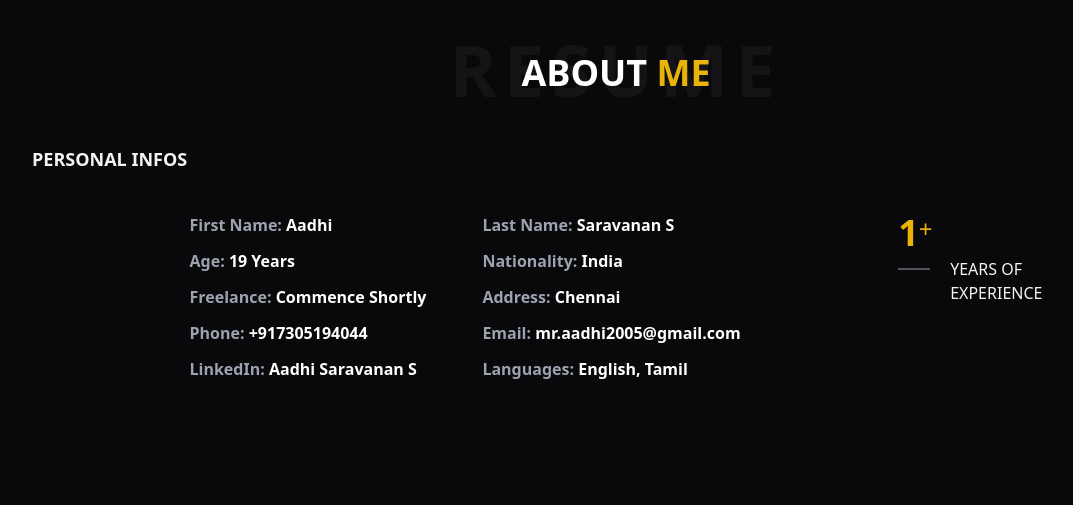
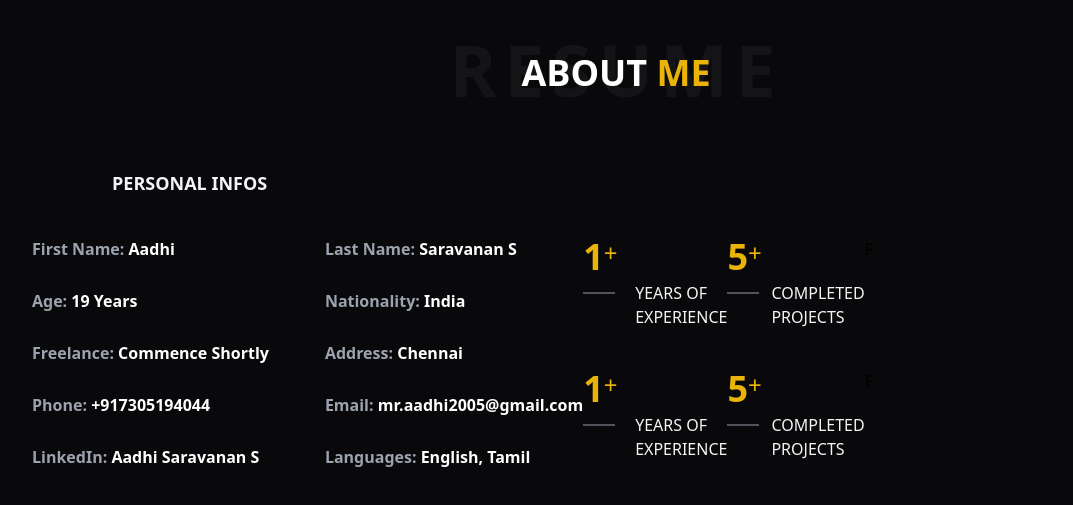
Before and after one commit to Aadhisaravanan13/Portfolio, a React (Vite) app in the folder Portfolio/: page / in a window 1280 px wide. Shown: the part 863-1368 px from the top of the page, without its empty margins (24-1097 px from the left). Built offline with nearby package versions, Linux system fonts and the light colour scheme.

Commit message:
P details in progress

```diff
--- a/Portfolio/src/Screens/About.tsx
+++ b/Portfolio/src/Screens/About.tsx
@@ -1,50 +1,52 @@
 // import Home from "./Home"
 
 function About() {
+
   const personalDetailsList: any = () => {
     return (
-      <div className="flex">
+      <>
         <div className="text-white font-semibold pr-14">
           <ul>
-            <li className="text-gray-400 pb-3">
+            <li className="text-gray-400 pb-7">
               First Name: <span className=" text-white">Aadhi</span>
             </li>
-            <li className="text-gray-400 pb-3">
+            <li className="text-gray-400 pb-7">
               Age: <span className=" text-white">19 Years</span>
             </li>
-            <li className="text-gray-400 pb-3">
+            <li className="text-gray-400 pb-7">
               Freelance: <span className=" text-white">Commence Shortly</span>
             </li>
-            <li className="text-gray-400 pb-3">
+            <li className="text-gray-400 pb-7">
               Phone: <span className=" text-white">+917305194044</span>
             </li>
-            <li className="text-gray-400 pb-3">
+            <li className="text-gray-400 pb-7">
               LinkedIn: <span className=" text-white">Aadhi Saravanan S</span>
             </li>
           </ul>
         </div>
         <div className="text-white font-semibold ">
           <ul>
-            <li className="text-gray-400 pb-3">
+            <li className="text-gray-400 pb-7">
               Last Name: <span className=" text-white">Saravanan S</span>
             </li>
-            <li className="text-gray-400 pb-3">
+            <li className="text-gray-400 pb-7">
               Nationality: <span className=" text-white">India</span>
             </li>
-            <li className="text-gray-400 pb-3">
+            <li className="text-gray-400 pb-7">
               Address: <span className=" text-white">Chennai</span>
             </li>
-            <li className="text-gray-400 pb-3">
+            <li className="text-gray-400 pb-7">
               Email: <span className=" text-white">mr.aadhi2005@gmail.com</span>
             </li>
-            <li className="text-gray-400 pb-3">
+            <li className="text-gray-400 pb-7">
               Languages: <span className=" text-white">English, Tamil</span>
             </li>
           </ul>
         </div>
-      </div>
+      </>
     );
   };
+
   return (
     <>
       {/* <Home /> */}
@@ -57,12 +59,14 @@ function About() {
             ABOUT <span className="text-yellow-500">ME</span>
           </h1>
         </div>
-        <div className="flex-col ">
-          <h2 className=" text-gray-100 text-lg font-semibold pt-10 pb-10">
+        <h2 className=" text-gray-100 text-lg font-semibold pt-16 pb-10 pl-20">
           PERSONAL INFOS
         </h2>
-          <div className="flex justify-evenly ">
-            <div>{personalDetailsList()}</div>
+        <div className="flex ">
+          <div className="flex">{personalDetailsList()}</div>
+          <div className="flex-col">
+
+            <div className="flex pb-10">
               <div>
                 <div className="flex flex-col">
                   <div className="flex pb-1">
@@ -71,9 +75,49 @@ function About() {
                   </div>
                   <div className="flex justify-between items-center">
                     <div><p className="border border-zinc-600 w-8 mb-6" /></div>
-                  <div><p  className="text-zinc-100 pl-5">YEARS OF <br /> EXPERIENCE</p></div>
+                    <div><p className="text-zinc-100 pl-5">YEARS OF <br /> EXPERIENCE</p></div>
                   </div>
                 </div>
+              </div>
+              <div>
+                <div className="flex flex-col">
+                  <div className="flex pb-1">
+                    <p className="text-yellow-500 text-4xl font-semibold"> 5</p>
+                    <p className="text-2xl text-yellow-500">+</p>
+                  </div>
+                  <div className="flex justify-between items-center">
+                    <div><p className="border border-zinc-600 w-8 mb-6" /></div>
+                    <div><p className="text-zinc-100 pl-3">COMPLETED<br /> PROJECTS</p></div>
+                  </div>
+                </div>
+              </div>F
+            </div>
+
+            <div className="flex">
+              <div>
+                <div className="flex flex-col">
+                  <div className="flex pb-1">
+                    <p className="text-yellow-500 text-4xl font-semibold"> 1</p>
+                    <p className="text-2xl text-yellow-500">+</p>
+                  </div>
+                  <div className="flex justify-between items-center">
+                    <div><p className="border border-zinc-600 w-8 mb-6" /></div>
+                    <div><p className="text-zinc-100 pl-5">YEARS OF <br /> EXPERIENCE</p></div>
+                  </div>
+                </div>
+              </div>
+              <div>
+                <div className="flex flex-col">
+                  <div className="flex pb-1">
+                    <p className="text-yellow-500 text-4xl font-semibold"> 5</p>
+                    <p className="text-2xl text-yellow-500">+</p>
+                  </div>
+                  <div className="flex justify-between items-center">
+                    <div><p className="border border-zinc-600 w-8 mb-6" /></div>
+                    <div><p className="text-zinc-100 pl-3">COMPLETED<br /> PROJECTS</p></div>
+                  </div>
+                </div>
+              </div>F
             </div>
           </div>
         </div>
--- a/Portfolio/src/components/NavBar.tsx
+++ b/Portfolio/src/components/NavBar.tsx
@@ -16,13 +16,15 @@ export default function NavBar() {
 
     const [isSelected, setSelected] = useState(1);
 
-    const handleScroll = (targetId: any) => {
-        const section = document.getElementById(targetId);
+    const handleScroll = (targetId: string) => {
+        const section = document.querySelector<HTMLElement>(`#${targetId}`);
         if (section) {
-            section.scrollIntoView({ behavior: 'smooth' }); // Smooth scroll to section
-            setSelected(navIcons.find((icon) => icon.target === targetId)?.id ?? 0); // Update selected state
+            section.scrollIntoView({ behavior: 'smooth' });
+            const selectedIcon = navIcons.find((icon) => icon.target === targetId)?.id ?? 1;
+            setSelected(selectedIcon);
         }
     };
+
 
     return (
         <div className="fixed top-0 right-0 h-full flex flex-col justify-center items-center space-y-4 p-4">
```
Lines whose indentation alone changed are shown as unchanged.
